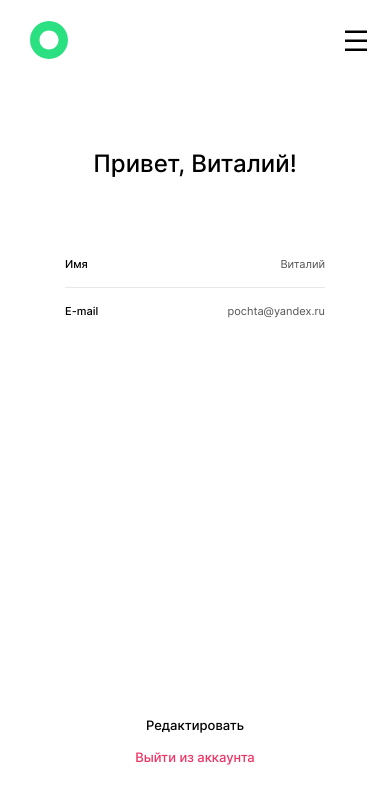
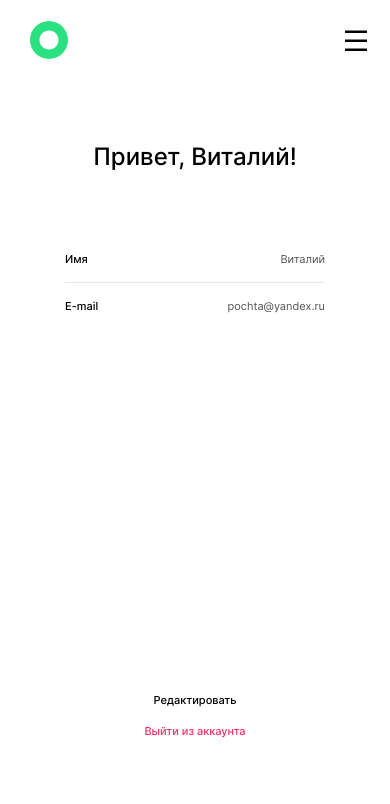
Before and after one commit to Olpom/movies-explorer-frontend, a React (Create React App) app: page /profile in a window 390 px wide. Shown: the top 804 px of the page. Built offline with nearby package versions, Linux system fonts and the light colour scheme.

Commit message:
feat: profile adaptive

```diff
--- a/src/components/Profile/Profile.css
+++ b/src/components/Profile/Profile.css
@@ -18,7 +18,7 @@
     max-width: 410px;
     margin: 0 auto;
     flex-direction: column;
-    padding: 123px 0 220px 0;
+    padding: 123px 0 186px 0;
     border: none;
 }
 
@@ -64,9 +64,10 @@
     font-size: 11px;
     line-height: 14px;
     color: #FF004C;
-    padding: 0 0 20px;
+    padding: 0;
     margin: 0;
     opacity: 1;
+    min-height: 34px;
 }
 
 /*.profile__error_active {
@@ -122,21 +123,14 @@
     color: #ee3465;
 }
 
-.profile__button_hidden {
-    visibility: hidden;
-}
-
 @media screen and (max-width: 768px) {
     .profile__greeting {
-        padding: 236px 0 0 0;
+        padding-top: 236px;
+        line-height: 16px;
     }
 
     .profile__user {
-        padding: 96px 0 258px 0;
-    }
-
-    .profile__buttons {
-        padding: 0 0 269px 0;
+        padding: 103px 0 178px 0;
     }
 }
 
@@ -146,11 +140,13 @@
     }
 
     .profile__user {
-        padding: 80px 0 379px 0;
+        padding: 88px 0 346px 0;
         max-width: 260px;
     }
 
-    .profile__buttons {
-        padding: 0 0 40px 0;
+    .profile__button {
+        font-size: 11px;
+        line-height: 15px;
+        min-width: 260px;
     }
 }
--- a/src/components/Profile/Profile.js
+++ b/src/components/Profile/Profile.js
@@ -71,7 +71,6 @@ function Profile({ loggedIn, onSubmit }) {
                             className="profile__text"
                             type="text"
                             name="name"
-                            placeholder={userData.name}
                             value={userData.name}
                             onChange={handleInputChange}
                             disabled={!editMode}
@@ -84,7 +83,6 @@ function Profile({ loggedIn, onSubmit }) {
                             className="profile__text"
                             type="text"
                             name="email"
-                            placeholder={userData.email}
                             value={userData.email}
                             onChange={handleInputChange}
                             disabled={!editMode}
@@ -96,7 +94,7 @@ function Profile({ loggedIn, onSubmit }) {
                     {editMode ? (
                         <button
                             type="submit"
-                            className={`profile__button profile__save-button ${disabled ? 'profile__save-button_disabled' : ''} ${editMode ? '' : 'profile__button_hidden'}`}
+                            className={`profile__button profile__save-button ${disabled ? 'profile__save-button_disabled' : ''}`}
                             disabled={disabled}
                         >Сохранить</button>
                     ) : (
@@ -104,11 +102,11 @@ function Profile({ loggedIn, onSubmit }) {
                             <button
                                 type="button"
                                 onClick={toggleEditMode}
-                                className={`profile__button profile__edit-button ${editMode ? 'profile__button_hidden' : ''}`}>Редактировать</button>
+                                className="profile__button profile__edit-button">Редактировать</button>
                             <button
                                 type="button"
                                 onClick={handleLogout}
-                                className={`profile__button profile__exit-button ${editMode ? 'profile__button_hidden' : ''}`}>Выйти из аккаунта</button>
+                                className="profile__button profile__exit-button">Выйти из аккаунта</button>
                         </>
                     )}
                 </div>
```
